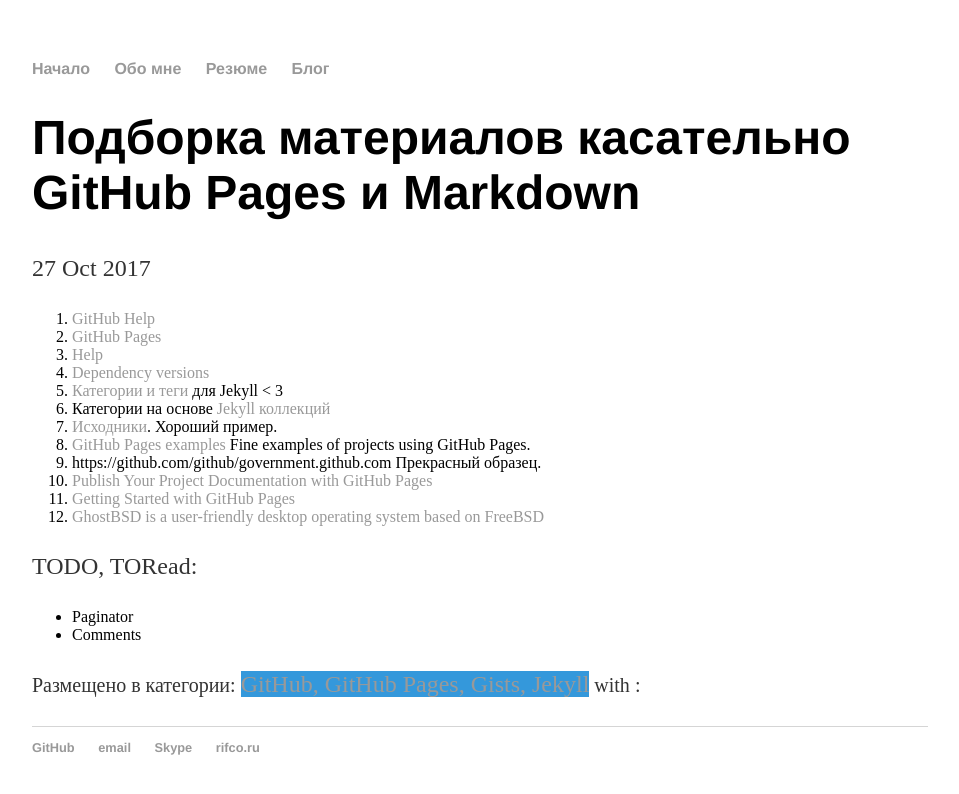
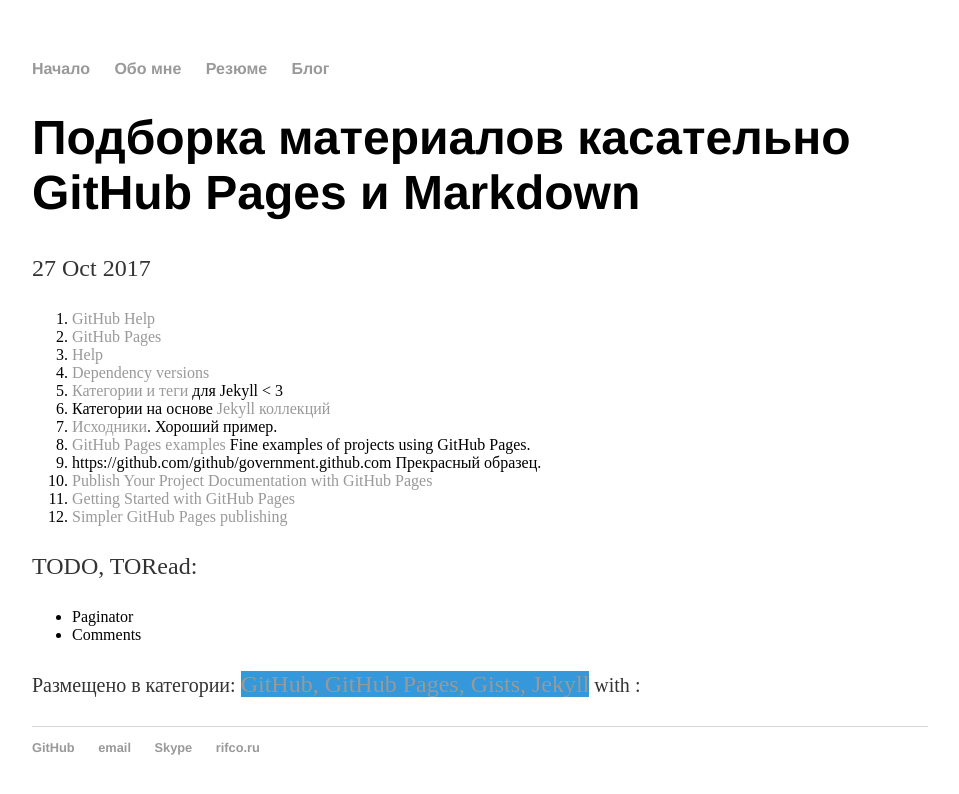
Before and after one commit to komstin/komstin.github.io, a Jekyll site: the page built from _posts/2017-10-27-Подборка-материалов-касательно-GitHub-Pages-и-Markdown.md, in a window 1280 px wide. Shown: the top 794 px of the page, without its empty margins (160-1119 px from the left). Built offline with Jekyll 4.4.1, drawn with Linux system fonts in a browser that asks for light colours.

Commit message:
Update 2017-10-27-Подборка-материалов-касательно-GitHub-Pages-и-Markdown.md

```diff
--- a/_posts/2017-10-27-Подборка-материалов-касательно-GitHub-Pages-и-Markdown.md
+++ b/_posts/2017-10-27-Подборка-материалов-касательно-GitHub-Pages-и-Markdown.md
@@ -17,7 +17,7 @@
 1. https://github.com/github/government.github.com Прекрасный образец.
 1. [Publish Your Project Documentation with GitHub Pages](https://github.com/blog/2233-publish-your-project-documentation-with-github-pages)
 1. [Getting Started with GitHub Pages](https://guides.github.com/features/pages/)
-1. [GhostBSD is a user-friendly desktop operating system based on FreeBSD](https://github.com/blog/2228-simpler-github-pages-publishing)
+1. [Simpler GitHub Pages publishing](https://github.com/blog/2228-simpler-github-pages-publishing)
 
 TODO, TORead:
 - Paginator
```
